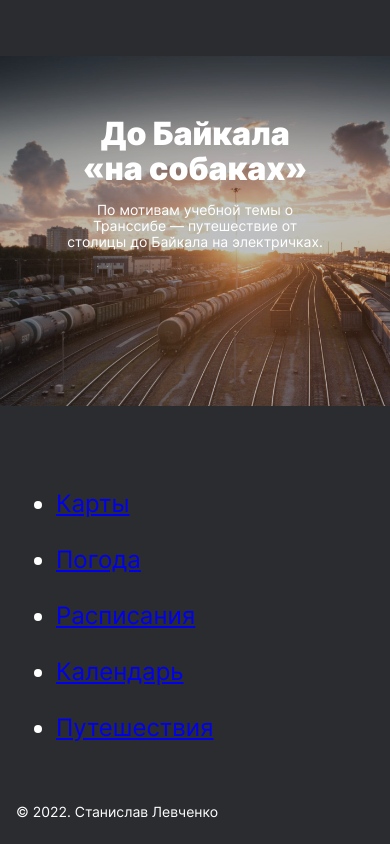
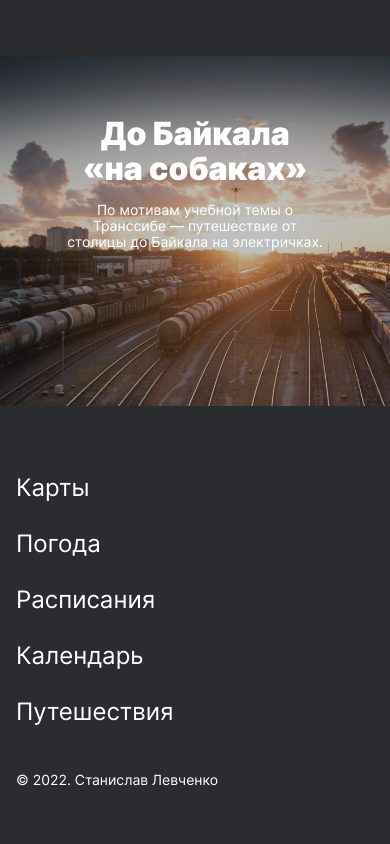
Before and after one commit to lev-stas/russian-travel, a plain HTML site: page index.html in a window 390 px wide. Shown: the part 10008-10852 px from the top of the page. After the commit the page ends 10820 px from the top, so only its background shows below. Drawn offline with Linux system fonts and the light colour scheme; files whose address does not match are found by name.

Commit message:
fix liks in footer

```diff
--- a/blocks/footer/__link-list/footer__link-list.css
+++ b/blocks/footer/__link-list/footer__link-list.css
@@ -1,5 +1,12 @@
 .footer__link-list {
     margin: 0;
     padding: 0;
+    display: flex;
     list-style-type: none;
 }
+
+@media screen and (max-width: 740px) {
+    .footer__link-list {
+        flex-direction: column;
+    }
+}
--- a/blocks/footer/__link/footer__link.css
+++ b/blocks/footer/__link/footer__link.css
@@ -4,11 +4,6 @@
     font-weight: 400;
     line-height: 18px;
     text-decoration: none;
-    margin-right: 18px;
-}
-
-.footer__link:last-child {
-    margin-right: 0;
 }
 
 .footer__link:hover {
@@ -19,10 +14,5 @@
     .footer__link {
         font-size: 24px;
         line-height: 24px;
-        margin-right: 0;
-        margin-bottom: 32px;
-    }
-    .footer__link:last-child {
-        margin-bottom: 0;
     }
 }
--- a/blocks/footer/__links/footer__links.css
+++ b/blocks/footer/__links/footer__links.css
@@ -3,9 +3,3 @@
     justify-content: space-between;
     margin-left: 0;
 }
-
-@media screen and (max-width: 740px) {
-    .footer__links {
-        flex-direction: column;
-    }
-}
--- /dev/null
+++ b/blocks/footer/__list-item/footer__list-item.css
@@ -0,0 +1,17 @@
+.footer__list-item {
+    margin-right: 18px;
+}
+
+.footer__list-item:last-child {
+    margin-right: 0;
+}
+
+@media screen and (max-width: 740px) {
+    .footer__list-item {
+        margin-right: 0;
+        margin-bottom: 32px;
+    }
+    .footer__list-item:last-child {
+        margin-bottom: 0;
+    }
+}
--- a/index.css
+++ b/index.css
@@ -37,6 +37,7 @@
 @import url(./blocks/cover/__subtitle/cover__subtitle.css);
 @import url(./blocks/footer/footer.css);
 @import url(./blocks/footer/__link-list/footer__link-list.css);
+@import url(./blocks/footer/__list-item/footer__list-item.css);
 @import url(./blocks/footer/__links/footer__links.css);
 @import url(./blocks/footer/__link/footer__link.css);
 @import url(./blocks/footer/__copyright/footer__copyright.css);
--- a/index.html
+++ b/index.html
@@ -142,12 +142,12 @@
     </main>
     <footer class="footer ">
         <nav class="footer__links">
-            <ul class="footer__links-list">
-                <li class="footer__link"><a href="https://yandex.ru/maps" target="_blank"> Карты</a></li>
-                <li class="footer__link"><a href="https://yandex.ru/pogoda" target="_blank">Погода</a></li>
-                <li class="footer__link"><a href="https://rasp.yandex.ru" target="_blank"> Расписания</a></li>
-                <li class="footer__link"><a href="https://calendar.yandex.ru" target="_blank"> Календарь</a></li>
-                <li class="footer__link"><a href="https://travel.yandex.ru " target="_blank"> Путешествия</a></li>
+            <ul class="footer__link-list">
+                <li class="footer__list-item"><a href="https://yandex.ru/maps" class="footer__link" target="_blank"> Карты</a></li>
+                <li class="footer__list-item"><a href="https://yandex.ru/pogoda" class="footer__link" target="_blank">Погода</a></li>
+                <li class="footer__list-item"><a href="https://rasp.yandex.ru" class="footer__link" target="_blank"> Расписания</a></li>
+                <li class="footer__list-item"><a href="https://calendar.yandex.ru" class="footer__link" target="_blank"> Календарь</a></li>
+                <li class="footer__list-item"><a href="https://travel.yandex.ru " class="footer__link" target="_blank"> Путешествия</a></li>
             </ul>
         </nav>
         <p class="footer__copyright ">&copy; 2022. Станислав Левченко</p>
```
